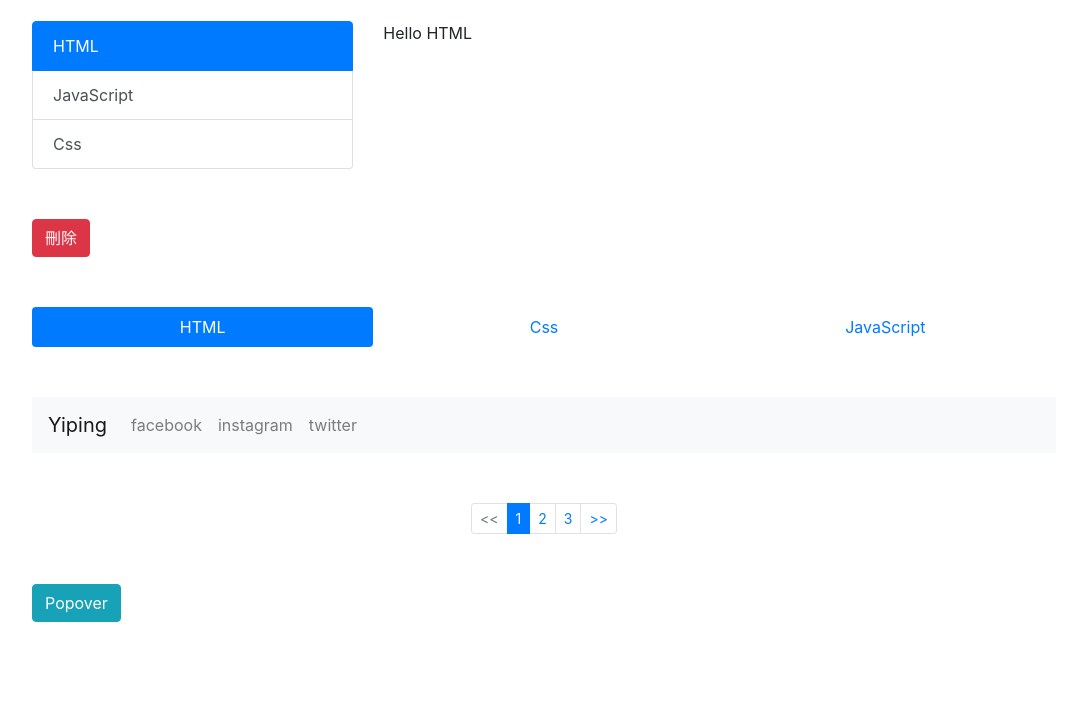
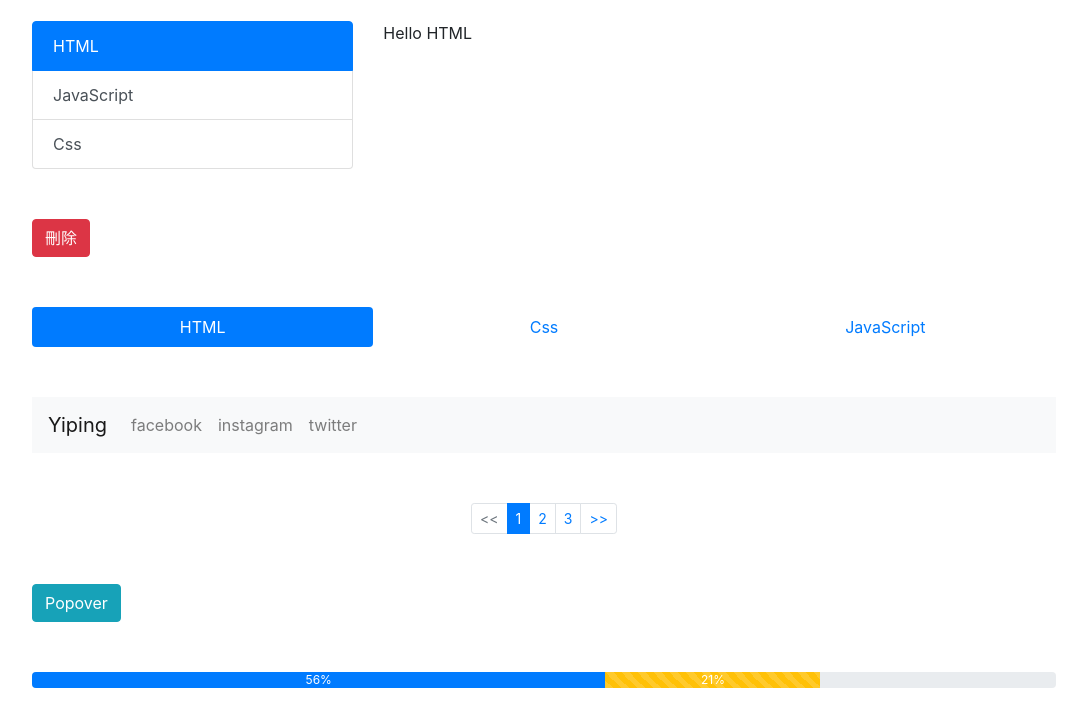
Before and after one commit to Yipeechen/bootstrap4-practice, a website: page component.html in a window 1280 px wide. Shown: the part 3650-4376 px from the top of the page, without its empty margins (96-1183 px from the left). Before the commit the page ends 4322 px from the top, so only its background shows below. Drawn offline with nearby package versions, Linux system fonts and the light colour scheme.

Commit message:
PROGRESS intro

```diff
--- a/component.html
+++ b/component.html
@@ -432,6 +432,21 @@
         </button>
       </div>
 
+      <div class="component demo">
+        <!-- PROGRESS: progress >> progress-bar[style="width: $%"]
+        ::progress-bar-striped 條紋樣式
+        ::progress-bar-animated 動態條紋樣式
+        ::bg-danger 顏色樣式 -->
+        <div class="progress">
+          <div class="progress-bar" style="width: 56%">
+            56%
+          </div>
+          <div class="bg-warning progress-bar progress-bar-striped progress-bar-animated" style="width: 21%">
+            21%
+          </div>
+        </div>
+      </div>
+
 
   <script src="https://code.jquery.com/jquery-3.3.1.slim.min.js" integrity="sha384-q8i/X+965DzO0rT7abK41JStQIAqVgRVzpbzo5smXKp4YfRvH+8abtTE1Pi6jizo"
     crossorigin="anonymous"></script>
```
